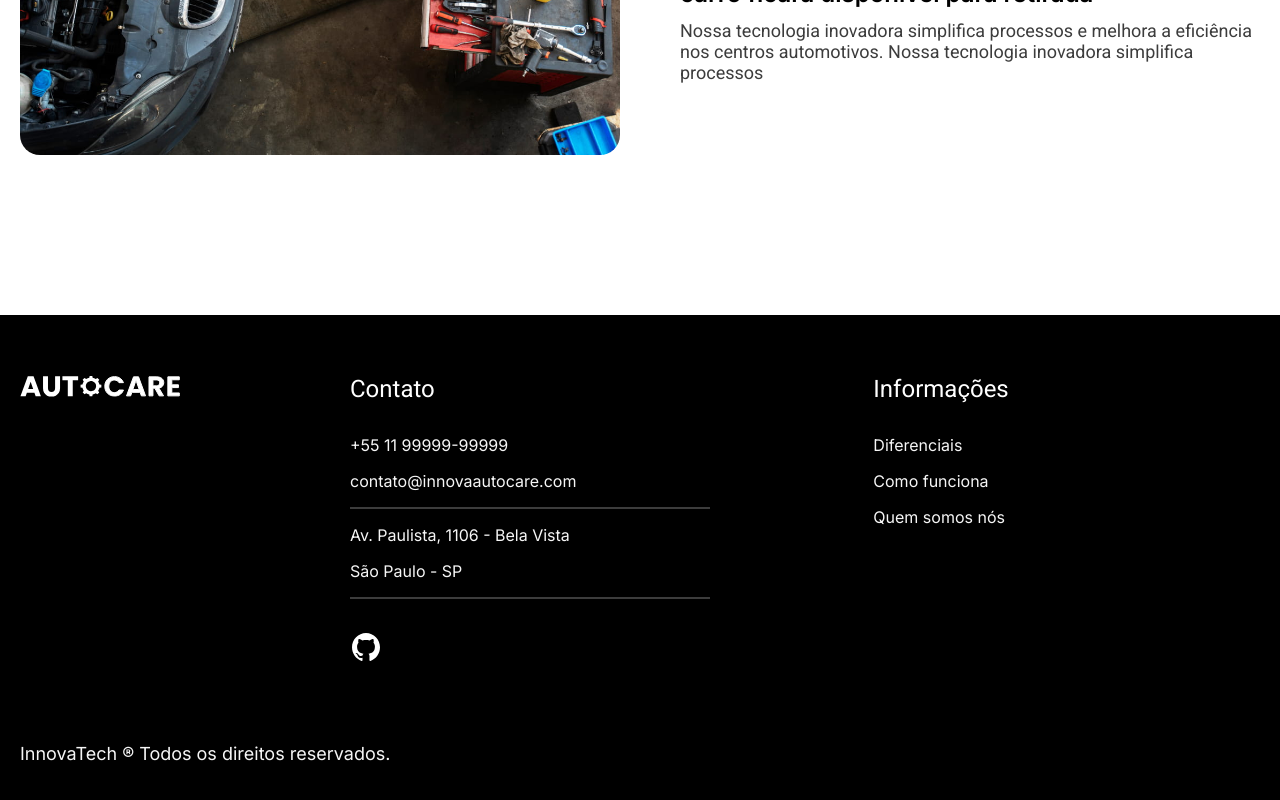
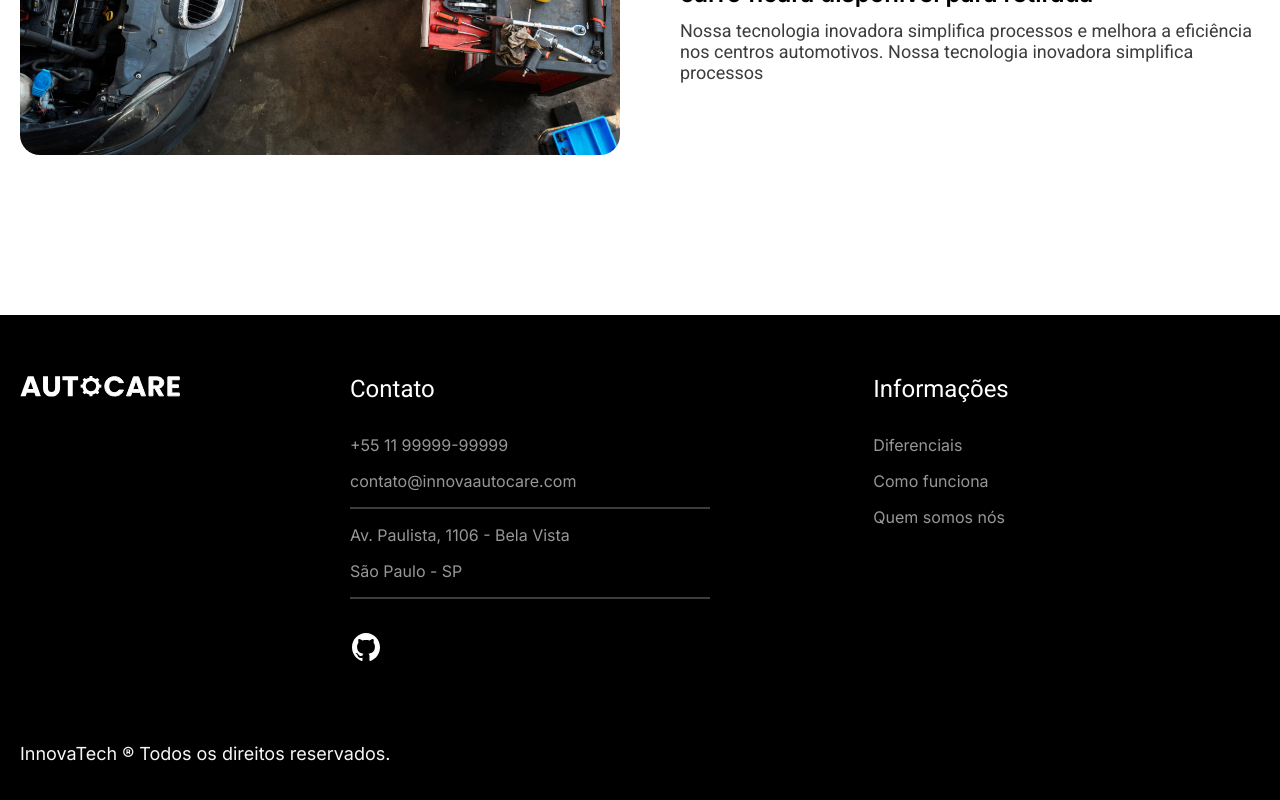
Before and after one commit to InnovaAutoCare/autocare, a React (Vite) app: page / in a window 1280 px wide. Shown: the part 2300-3100 px from the top of the page. Built offline with nearby package versions, Linux system fonts and the light colour scheme.

Commit message:
Alterando cores Footer

```diff
--- a/src/components/Footer/index.css
+++ b/src/components/Footer/index.css
@@ -19,13 +19,13 @@
     list-style-type: none;
 }
 .footer ul li{
-    color: var(--cinza-claro);
+    color: #979797;
     font-family: "Inter", sans-serif;
     margin-bottom: 16px;
 }
 .footer ul a{
     text-decoration: none;
-    color: var(--cinza-claro);
+    color: #979797;
 }
 .footer-contato ul{
     margin-bottom: 32px;
```
